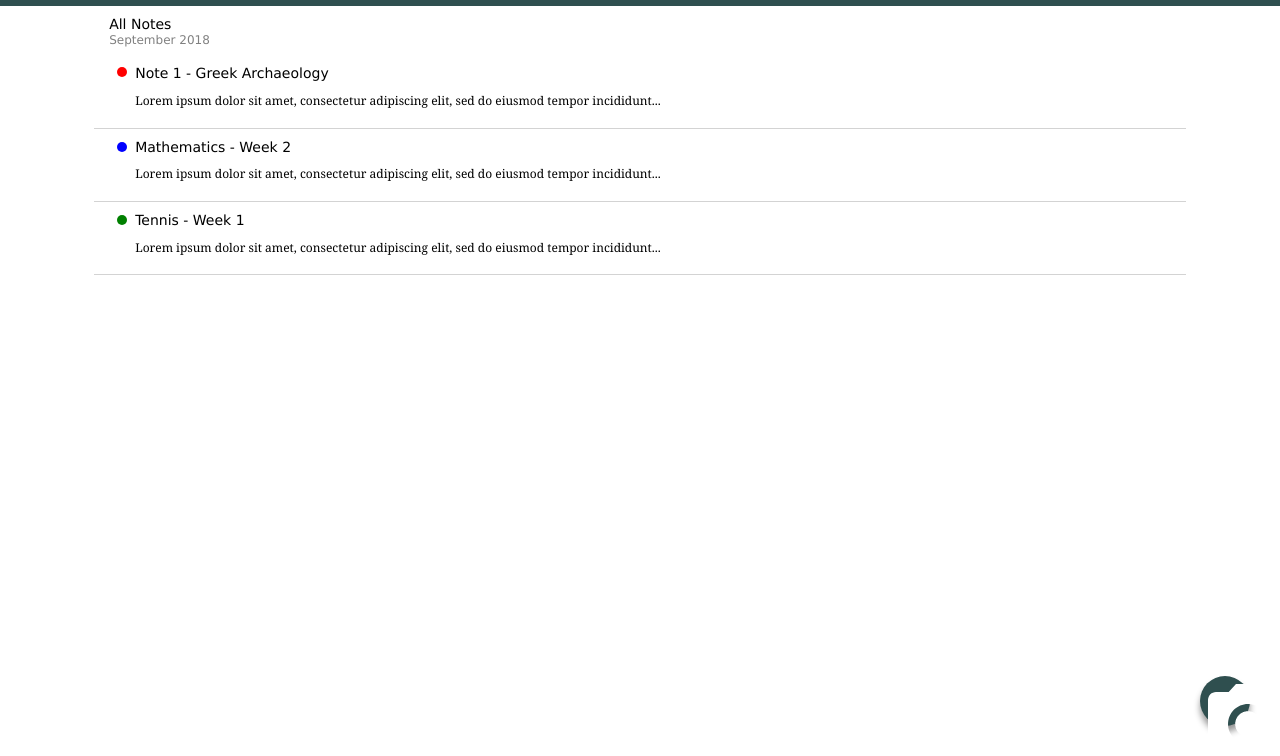
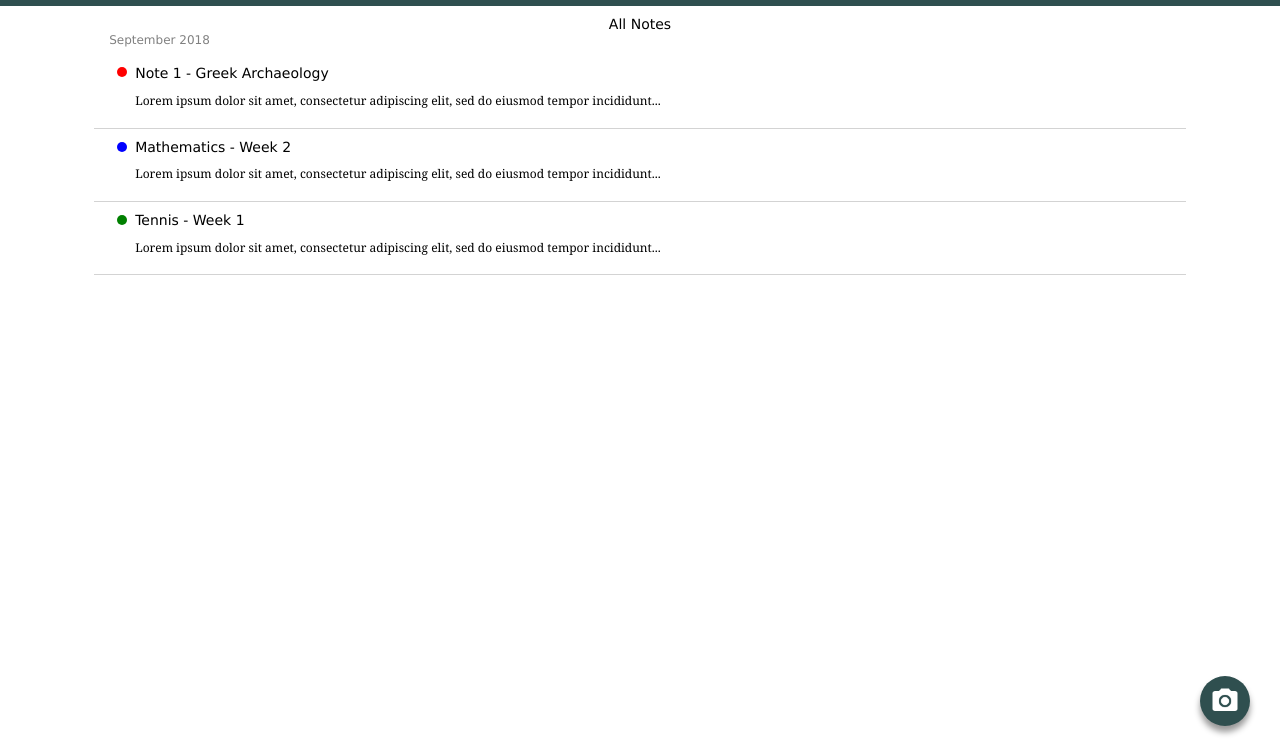
Before and after one commit to ahrarmonsur/yorku-hacks-2018, a plain HTML site: page views/home.html in a window 1280 px wide. Shown: the part 44-800 px from the top of the page. Drawn offline with nearby package versions, Linux system fonts and the light colour scheme.

Commit message:
replace deleted changes

```diff
--- a/css/styles.css
+++ b/css/styles.css
@@ -20,6 +20,10 @@ a:hover {
 
 .note__box {
     border-bottom: 0.5px solid lightgray;
+}
+.cam__img {
+    height: 30px;
+    width: auto;
 }
 
 h1 {
@@ -58,7 +62,10 @@ p {
 
 .overview__header {
     font-size: 14px;
-    margin-bottom: 0;
+    margin-bottom: 0;    display: flex;
+    justify-content: center;
+    align-items: center;
+
 }
 
 .overview__month {
@@ -103,6 +110,9 @@ p {
     color: white;
     outline: none;
     box-shadow: #999999 0 6px 6px;
+    display: flex;
+    justify-content: center;
+    align-items: center;
  }
 
  #cam__button:hover {
```
